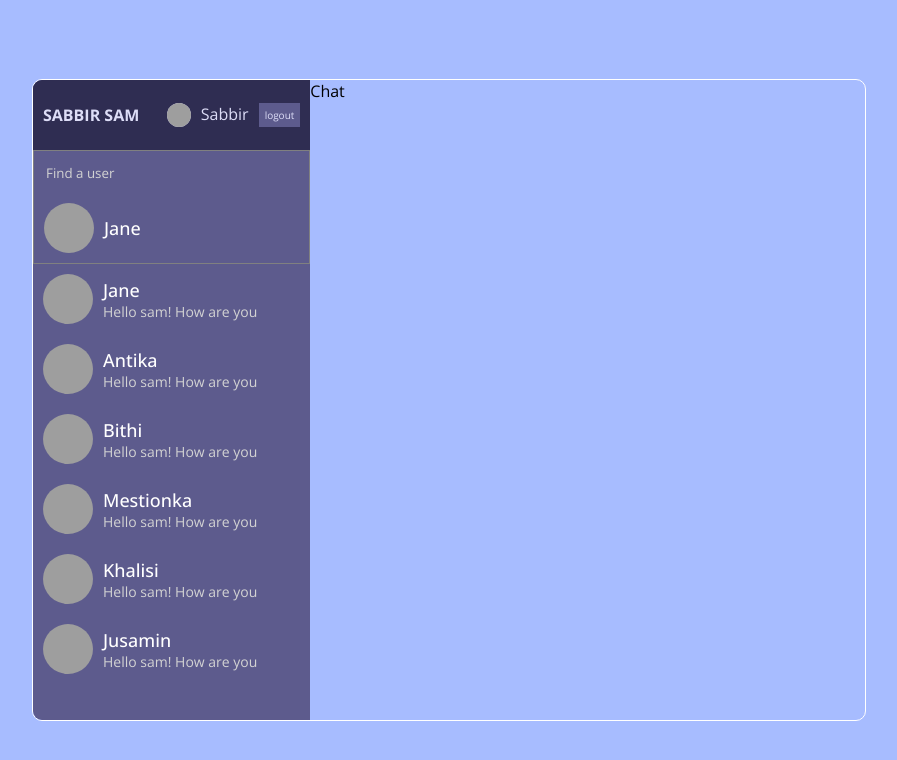
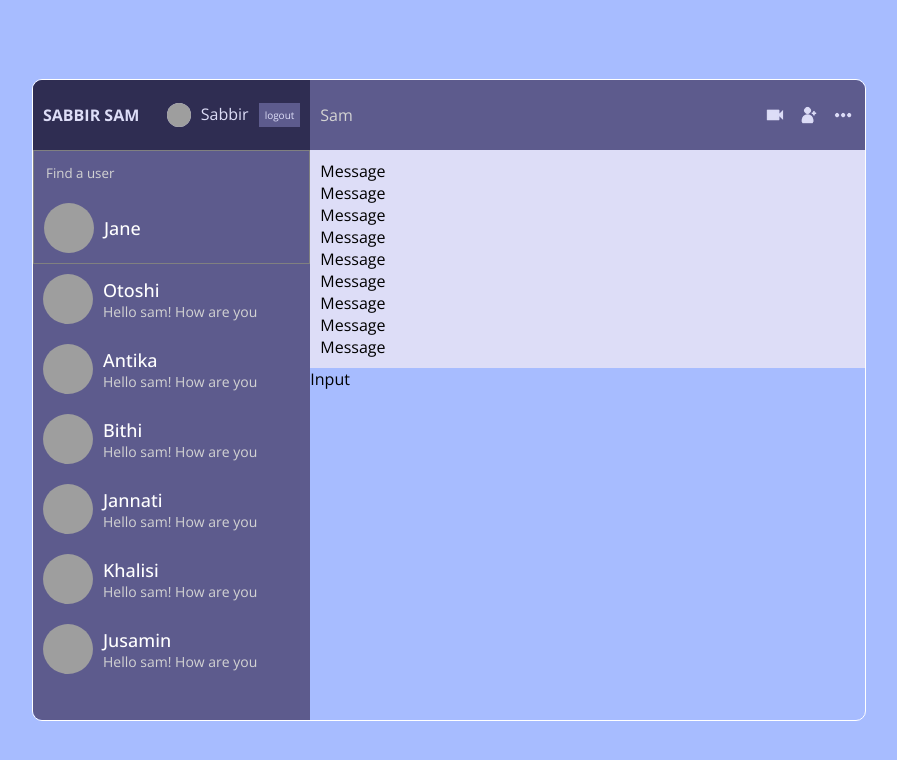
Before and after one commit to sabbirsam/Chat-App-Firebase, a React (Create React App) app: page / in a window 1280 px wide. Shown: the top 760 px of the page, without its empty margins (191-1088 px from the left). Built offline with nearby package versions, Linux system fonts and the light colour scheme; grey boxes are pictures that could not be loaded.

Commit message:
Complete message, top bar

```diff
--- a/src/components/Chat.jsx
+++ b/src/components/Chat.jsx
@@ -1,8 +1,25 @@
 import React from 'react'
+import Cam from '../img/cam.png'
+import Add from "../img/add.png"
+import More from "../img/more.png"
+import Messages from './Messages'
+import Input from './Input'
+
 
 const Chat = () => {
   return (
-    <div className='caf_chat'>Chat</div>
+    <div className='caf_chat'>
+      <div className="caf_chatInfo">
+        <span>Sam</span>
+        <div className="caf_chatIcons">
+          <img src={Cam} alt="" />
+          <img src={Add} alt="" />
+          <img src={More} alt="" />
+        </div>
+      </div>
+        <Messages/>
+        <Input/>
+    </div>
   )
 }
 
--- a/src/components/Chats.jsx
+++ b/src/components/Chats.jsx
@@ -6,7 +6,7 @@
        <div className="caf_userChat">
           <img src="https://images.pexels.com/photos/12292693/pexels-photo-12292693.jpeg?auto=compress&cs=tinysrgb&w=1260&h=750&dpr=1" alt="" />
           <div className="caf_userChatInfo">
-            <span>Jane</span>
+            <span>Otoshi</span>
             <p>Hello sam! How are you</p>
           </div>
       </div>
@@ -30,7 +30,7 @@
       <div className="caf_userChat">
           <img src="https://images.pexels.com/photos/12303653/pexels-photo-12303653.jpeg?auto=compress&cs=tinysrgb&w=1260&h=750&dpr=1" alt="" />
           <div className="caf_userChatInfo">
-            <span>Mestionka</span>
+            <span>Jannati</span>
             <p>Hello sam! How are you</p>
           </div>
       </div>
--- /dev/null
+++ b/src/components/Messages.jsx
@@ -0,0 +1,20 @@
+import React from 'react'
+import Message from '../components/Message'
+
+const Messages = () => {
+  return (
+    <div className='caf_messages'>
+      <Message/>
+      <Message/>
+      <Message/>
+      <Message/>
+      <Message/>
+      <Message/>
+      <Message/>
+      <Message/>
+      <Message/>
+    </div>
+  )
+}
+
+export default Messages
--- a/src/style.scss
+++ b/src/style.scss
@@ -188,9 +188,37 @@
         }
         .caf_chat{
             flex: 2;
+
+            //design
+            .caf_chatInfo{
+                height: 50px;
+                background-color: #5d5b8d;
+                display: flex;
+                align-items: center;
+                justify-content: space-between;
+                padding: 10px;
+                color: lightgray;
+            }
+
+            //icon
+            .caf_chatIcons{
+                display: flex;
+                gap: 10px;
+
+                img{
+                    height: 24px;
+                    cursor: pointer;
+                }
+            }
+
+            //Messages
+            .caf_messages{
+                background-color: #ddddf7;
+                padding: 10px;
+            }
         }
 
-        //Main Chat BOX
+
 
     }
 }
```
